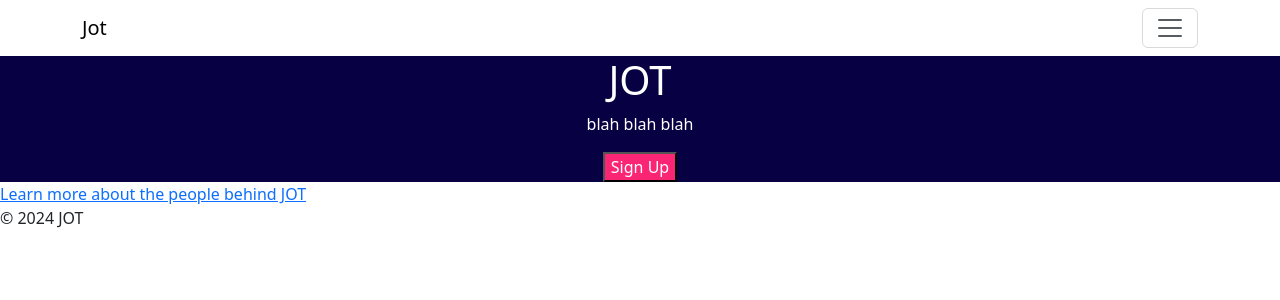
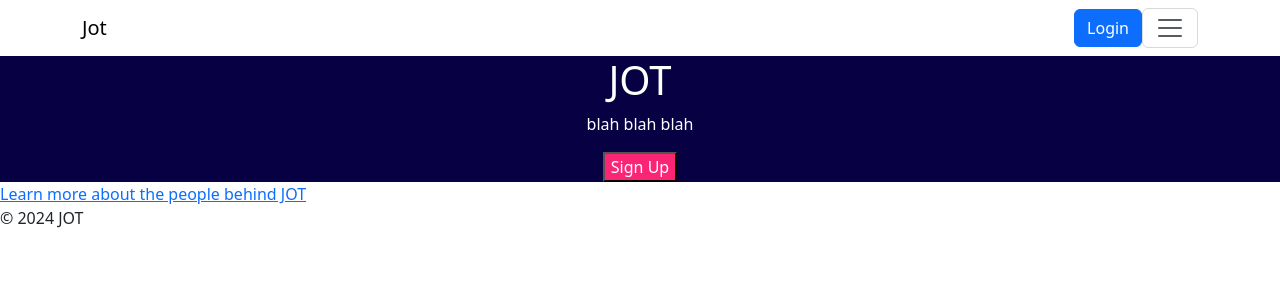
Before and after one commit to CodingDos/JOT-LLC, a React (Vite) app in the folder client/: page / in a window 1280 px wide. Shown: the top 300 px of the page. Built offline with nearby package versions, Linux system fonts and the light colour scheme; no server answers.

Commit message:
Added login, register and logout button in Nav.jsx

```diff
--- a/client/components/Nav.jsx
+++ b/client/components/Nav.jsx
@@ -1,19 +1,43 @@
 import Container from "react-bootstrap/Container"
 import Nav from "react-bootstrap/Nav"
 import Navbar from "react-bootstrap/Navbar"
+import Button from "react-bootstrap/Button"
+import { useLocation, Link } from "react-router-dom"
 
 
 function Hamburger() {
+
+    let currentLocation = useLocation()
+    let buttonName
+    let buttonLink
+
+    if (currentLocation.pathname === "/login"){
+        buttonName = "Register"
+        buttonLink = "/register"
+    } else if (currentLocation === "/register") {
+        buttonName = "Login"
+        buttonLink = "/login"
+    } else {
+        buttonName = "Login"
+        buttonLink = "/login"
+    }
+
   return (
     <Navbar expand="">
         <Container>
             <Navbar.Brand href="/"> Jot </Navbar.Brand>
+            <Nav className="ms-auto">
+                <Link to={buttonLink}>
+                    <Button className="">{buttonName}</Button>
+                </Link>
+            </Nav>
             <Navbar.Toggle aria-controls="navbar" />
             <Navbar.Collapse id="navbar">
                 <Nav className="navList">
                     <Nav.Link href="/">Landing</Nav.Link>
                     <Nav.Link href="category">Category</Nav.Link>
                     <Nav.Link href="About">About</Nav.Link>
+                    <Nav.Link href="/">Logout</Nav.Link>
                 </Nav>
             </Navbar.Collapse>
         </Container>
```
